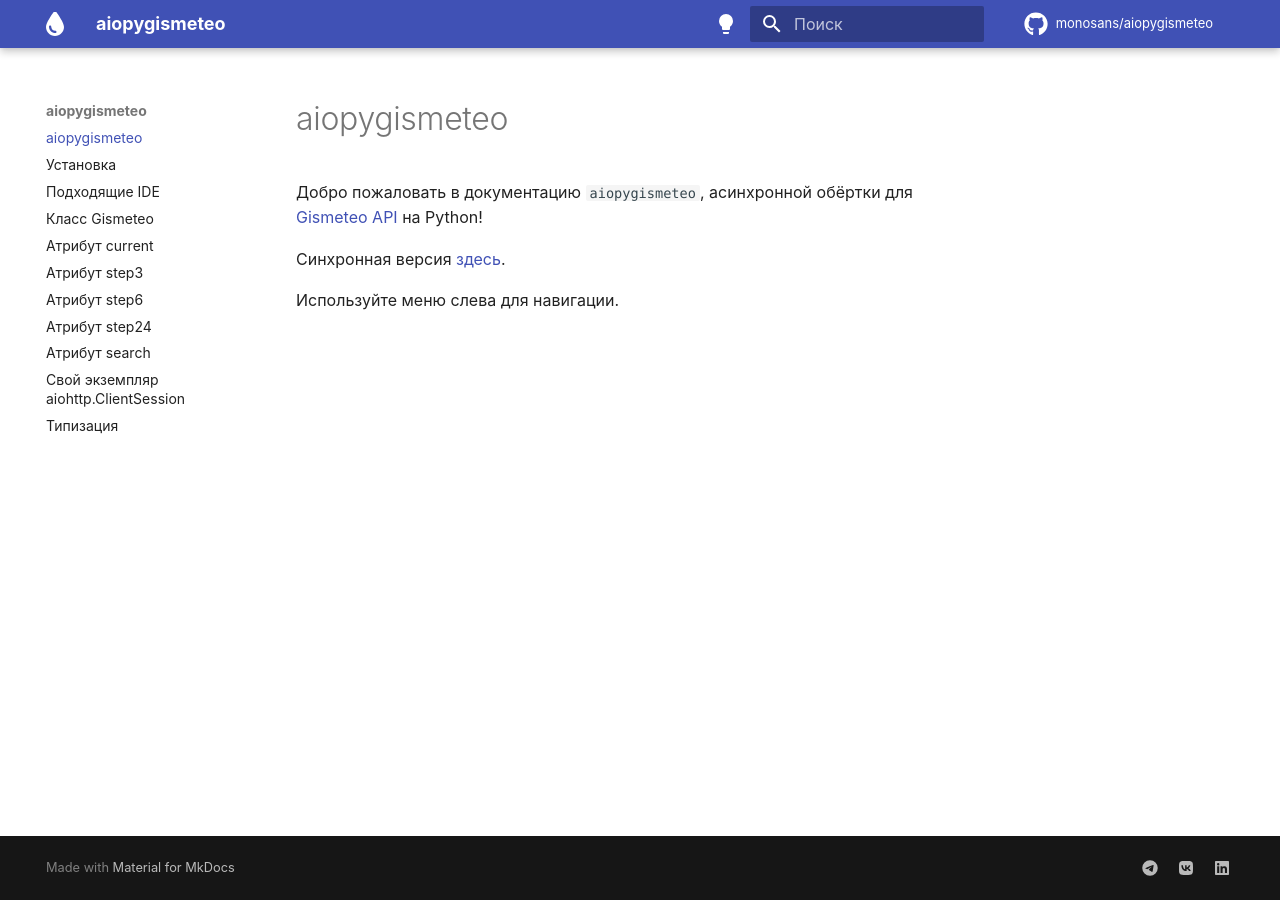
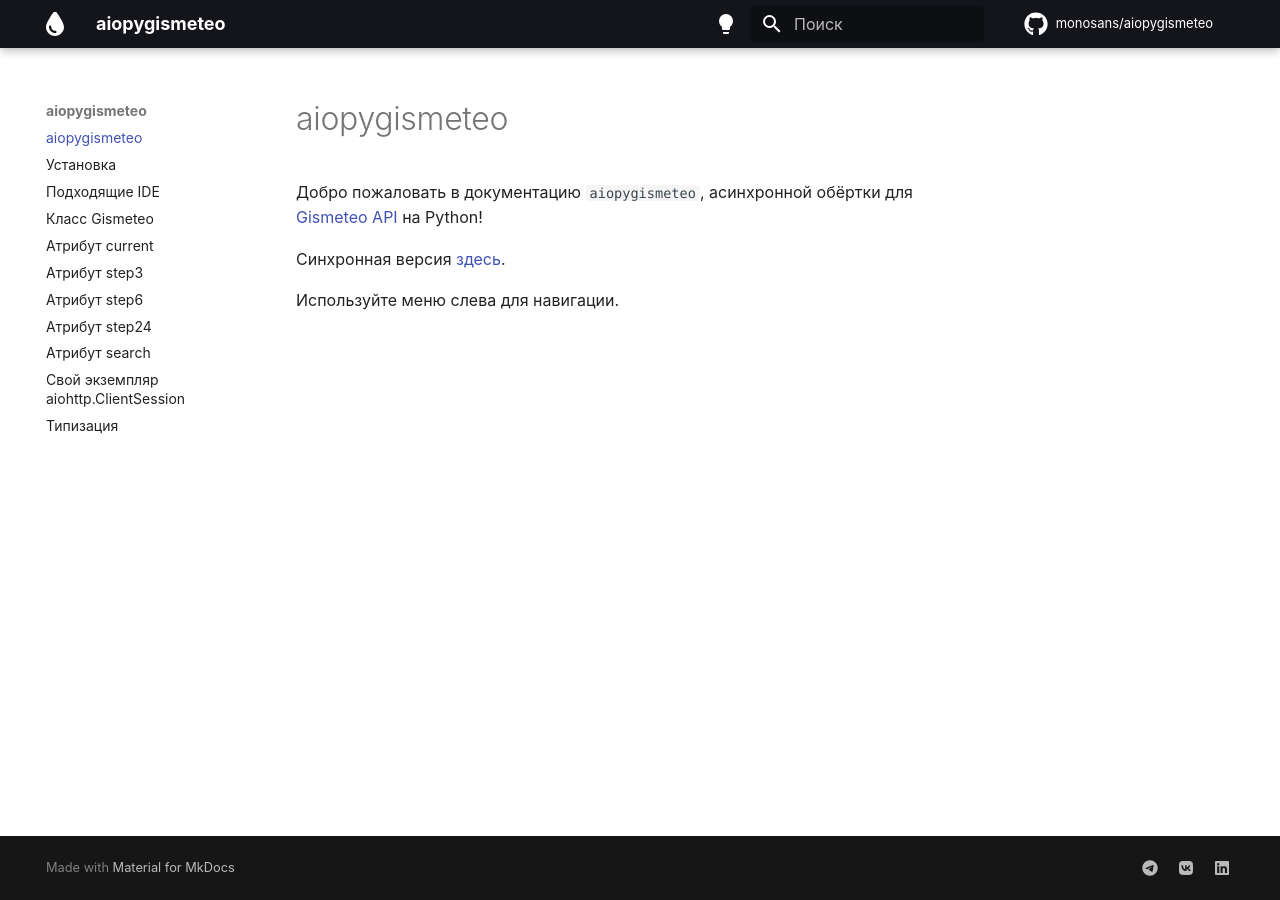
Before and after one commit to monosans/aiopygismeteo, an MkDocs documentation site: the page built from docs/index.md, in a window 1280 px wide. Built offline with MkDocs 1.6.1 and Material for MkDocs 9.7.7, drawn with Linux system fonts in a browser that asks for light colours; comment, search, counter and statistics services are not loaded.

Commit message:
Set docs primary color to black

```diff
--- a/mkdocs.yml
+++ b/mkdocs.yml
@@ -8,11 +8,13 @@ theme:
   palette:
     - media: "(prefers-color-scheme: light)"
       scheme: default
+      primary: black
       toggle:
         icon: material/lightbulb
         name: Тёмный режим
     - media: "(prefers-color-scheme: dark)"
       scheme: slate
+      primary: black
       toggle:
         icon: material/lightbulb-outline
         name: Светлый режим
```
